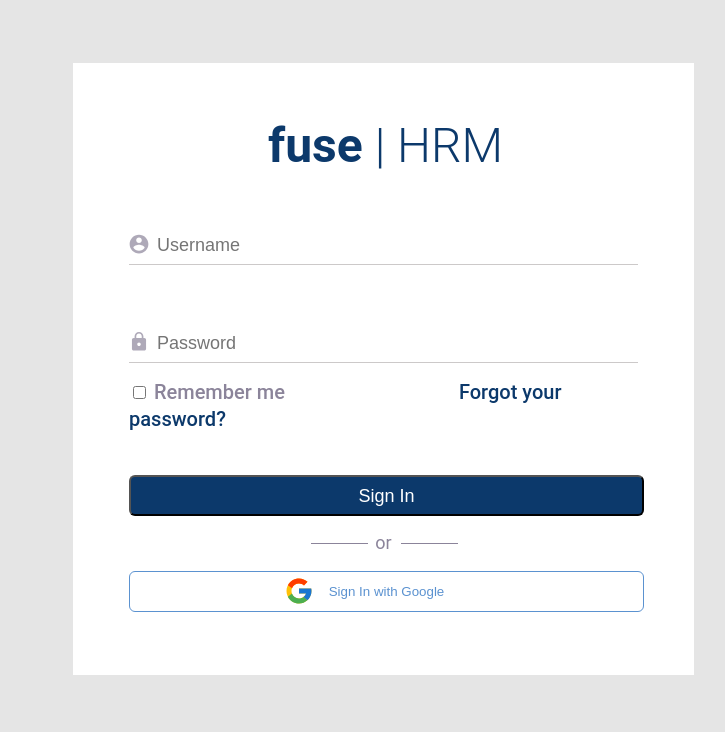
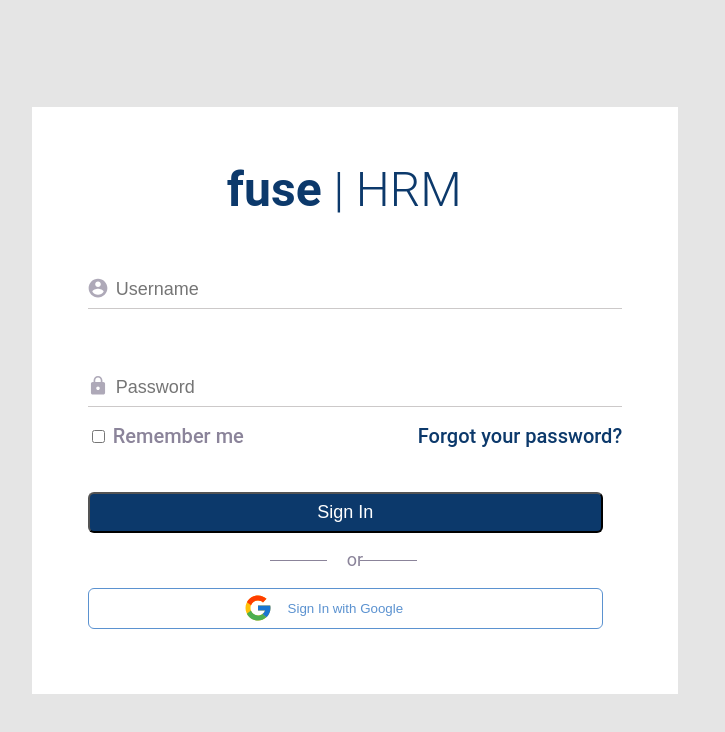
Before and after one commit to Sarita-Dangi-Internship/fuse-HRM, a React (Create React App) app: page / in a window 1280 px wide. Shown: the top 732 px of the page, without its empty margins (285-1010 px from the left). Built offline with nearby package versions, Linux system fonts and the light colour scheme.

Commit message:
dresign v-2

```diff
--- a/src/components/LoginPage.js
+++ b/src/components/LoginPage.js
@@ -4,6 +4,7 @@
 export default class LoginPage extends Component {
   render() {
     return (
+      <div style={{display:'flex', justifyContent:'center',alignItems:'center',height:'100vh'}}>
       <div className="loginPage">
         <div className="header">
           <a className="header-text">fuse </a>
@@ -45,6 +46,7 @@
           />
         </div>
       </div>
+      </div>
     );
   }
 }
--- a/src/styles/layouts/_login.scss
+++ b/src/styles/layouts/_login.scss
@@ -4,11 +4,7 @@
 }
 
 .loginPage {
-    margin-top: 63px;
-    margin-left: 358px;
     background-color: #ffff;
-    height: 612px;
-    width: 621px;
     padding: 2px;
 
     .header {
@@ -142,7 +138,8 @@
         margin: 0px 54px;
         position: relative;
         height: 41px;
-        width: 515px;
+
+        margin-bottom: 63px;
 
         .signWithGoogleBtn {
             color: #5B92D0;
@@ -154,6 +151,7 @@
             z-index: 0;
             background-color: #FFFFFF;
             border: 1px solid #5B92D0;
+
         }
 
         .google-img {
```
